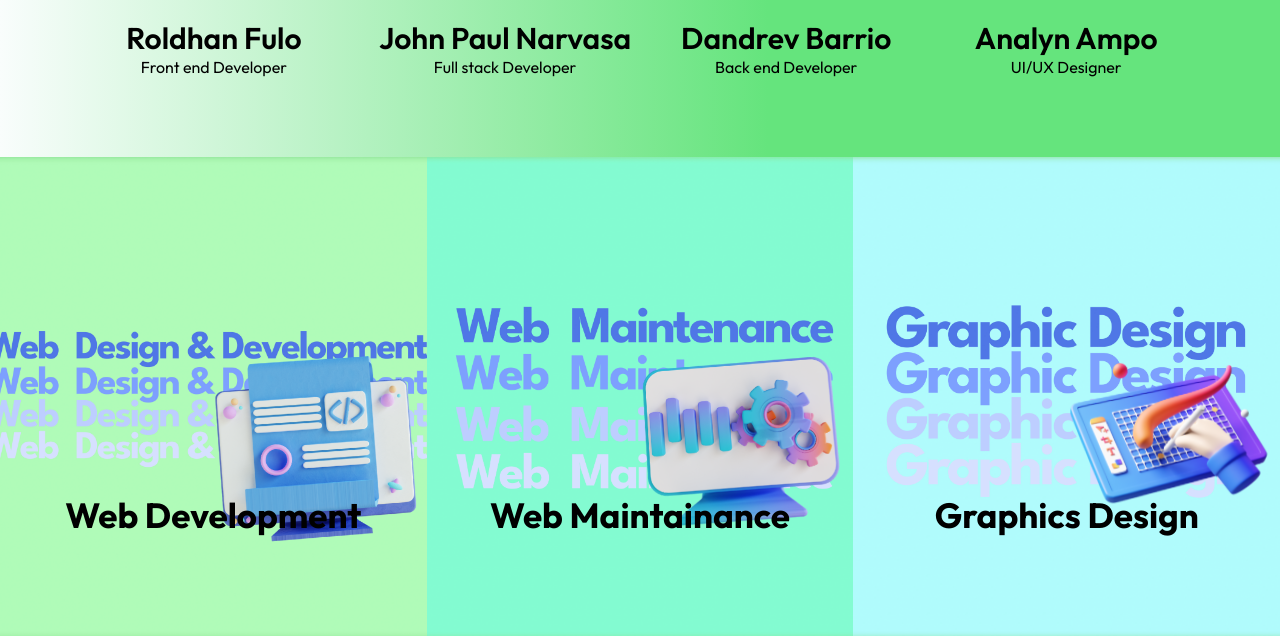
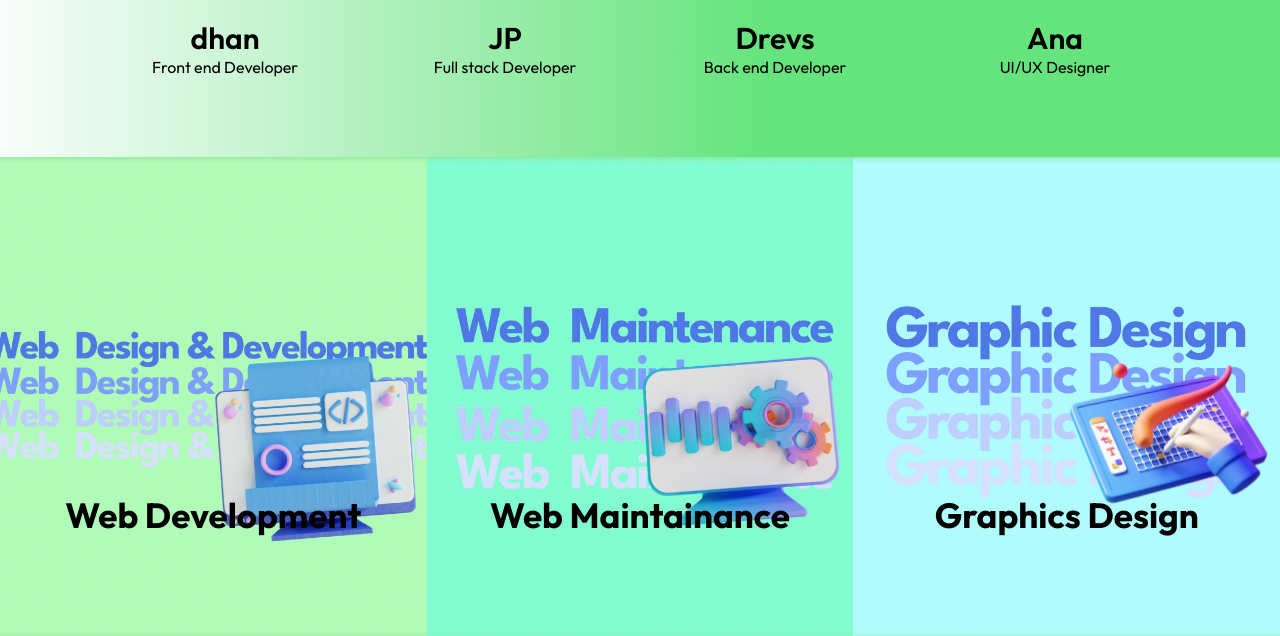
Before and after one commit to dev-dhan/AMT_Final_Landing_Page, a PHP site: page / in a window 1280 px wide. Shown: the part 5788-6424 px from the top of the page. Run offline with PHP 8.4, Linux system fonts and the light colour scheme; some libraries are stand-ins or nearby versions.

```diff
--- a/index.php
+++ b/index.php
@@ -388,13 +388,13 @@
             <div class="team-set-1">
                 <div class="team">
                     <img src="images/team-1.png" alt="Team Member">
-                    <p class="name">Roldhan Fulo</p>
+                    <p class="name">dhan</p>
                     <p class="role">Front end Developer</p>
                 </div>
 
                 <div class="team">
                     <img src="images/team-2.png" alt="Team Member">
-                    <p class="name">John Paul Narvasa</p>
+                    <p class="name">JP</p>
                     <p class="role">Full stack Developer</p>
                 </div>
             </div>
@@ -402,13 +402,13 @@
             <div class="team-set-2">
                 <div class="team">
                     <img src="images/team-3.png" alt="Team Member">
-                    <p class="name">Dandrev Barrio</p>
+                    <p class="name">Drevs</p>
                     <p class="role">Back end Developer</p>
                 </div>
 
                 <div class="team">
                     <img src="images/team-4.png" alt="Team Member">
-                    <p class="name">Analyn Ampo</p>
+                    <p class="name">Ana</p>
                     <p class="role">UI/UX Designer</p>
                 </div>
             </div>
```
